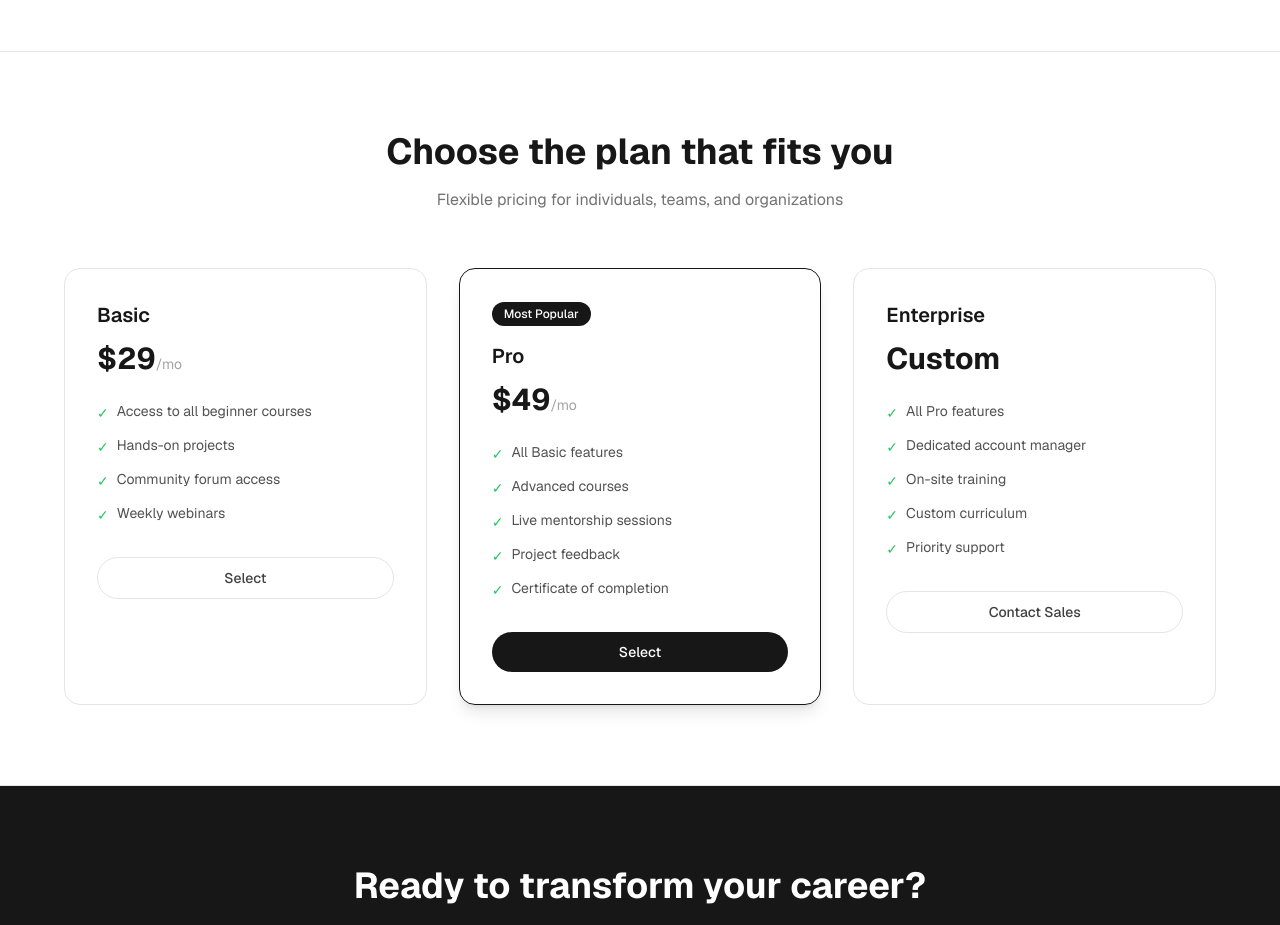
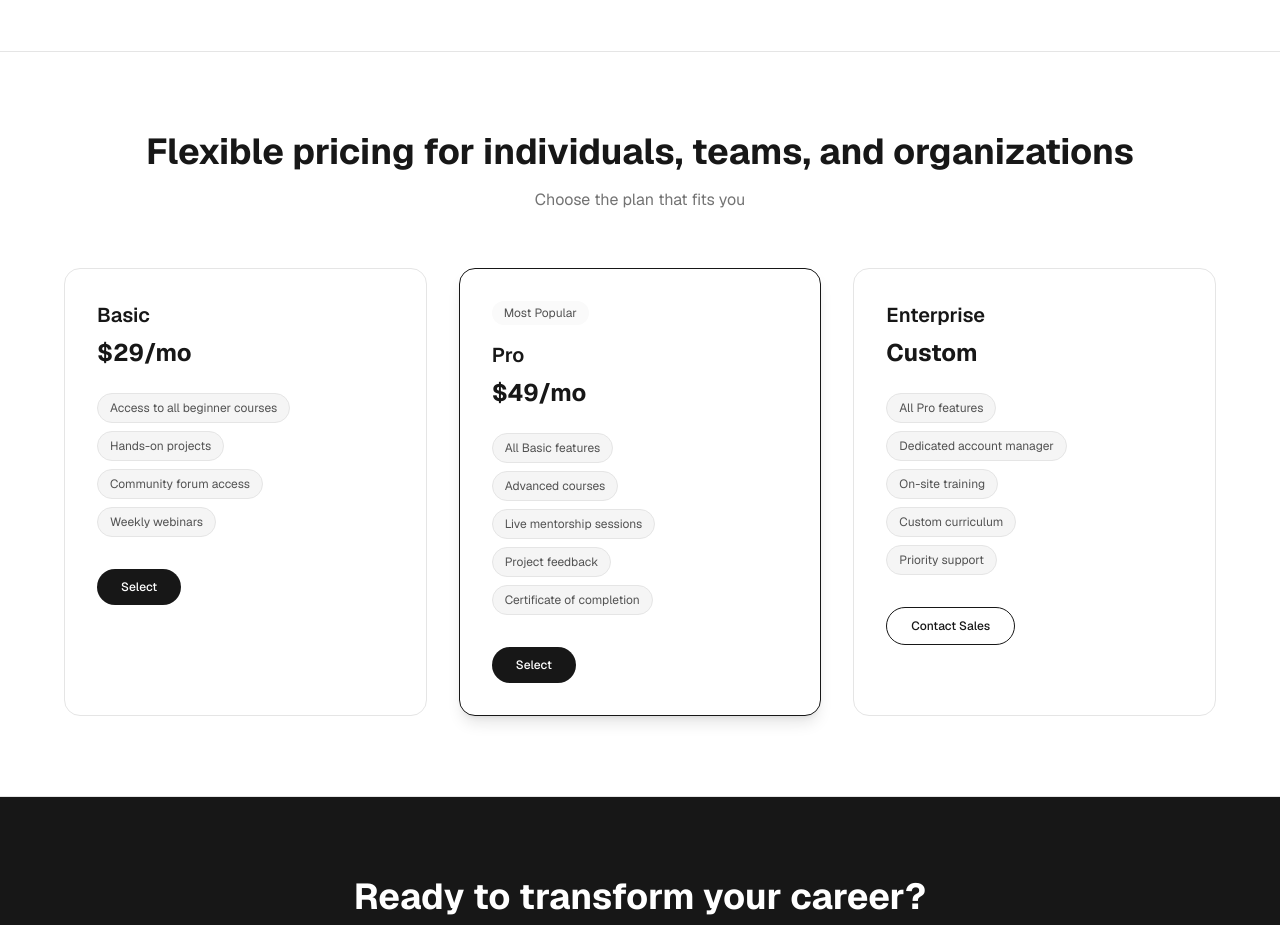
Before and after one commit to Embotic-Wayne/AutoWeb-Test, a Next.js app in the folder apps/project-flow/: page / in a window 1280 px wide. Shown: the part 2100-3025 px from the top of the page. Built offline with nearby package versions, Linux system fonts and the light colour scheme.

Commit message:
Agent update: intel-362a66a28ef9 (pricing)

```diff
--- a/apps/project-flow/src/components/ai-generated/Pricing.tsx
+++ b/apps/project-flow/src/components/ai-generated/Pricing.tsx
@@ -1,102 +1,104 @@
 export default function Pricing() {
-  const plans = [
-    {
-      name: "Basic",
-      price: "$29",
-      period: "/mo",
-      popular: false,
-      features: [
-        "Access to all beginner courses",
-        "Hands-on projects",
-        "Community forum access",
-        "Weekly webinars",
-      ],
-      cta: "Select",
-    },
-    {
-      name: "Pro",
-      price: "$49",
-      period: "/mo",
-      popular: true,
-      features: [
-        "All Basic features",
-        "Advanced courses",
-        "Live mentorship sessions",
-        "Project feedback",
-        "Certificate of completion",
-      ],
-      cta: "Select",
-    },
-    {
-      name: "Enterprise",
-      price: "Custom",
-      period: "",
-      popular: false,
-      features: [
-        "All Pro features",
-        "Dedicated account manager",
-        "On-site training",
-        "Custom curriculum",
-        "Priority support",
-      ],
-      cta: "Contact Sales",
-    },
-  ];
-
   return (
     <section id="pricing" className="border-b border-neutral-200 bg-white px-6 py-20">
       <div className="mx-auto max-w-6xl text-center">
-        <h2 className="text-3xl font-bold text-neutral-900 md:text-4xl">
-          Choose the plan that fits you
-        </h2>
-        <p className="mx-auto mt-4 max-w-xl text-neutral-500">
-          Flexible pricing for individuals, teams, and organizations
-        </p>
-
+        <h2 className="text-3xl font-bold text-neutral-900 md:text-4xl">Flexible pricing for individuals, teams, and organizations</h2>
+        <p className="mx-auto mt-4 max-w-xl text-neutral-500">Choose the plan that fits you</p>
         <div className="mt-14 grid gap-8 sm:grid-cols-3">
-          {plans.map((p) => (
-            <div
-              key={p.name}
-              className={`rounded-2xl border p-8 text-left ${
-                p.popular
-                  ? "border-neutral-900 shadow-lg"
-                  : "border-neutral-200"
-              }`}
-            >
-              {p.popular && (
-                <span className="mb-4 inline-block rounded-full bg-neutral-900 px-3 py-1 text-xs font-medium text-white">
-                  Most Popular
+          <div className="rounded-2xl border border-neutral-200 bg-white p-8 text-left">
+            <h3 className="text-xl font-semibold text-neutral-900">Basic</h3>
+            <p className="mt-2 text-2xl font-bold text-neutral-900">$29/mo</p>
+            <ul className="mt-6 list-none space-y-2 text-left">
+              <li className="flex items-center gap-2">
+                <span className="rounded-full border border-neutral-200 bg-neutral-100 px-3 py-1.5 text-xs text-neutral-600">
+                  Access to all beginner courses
                 </span>
-              )}
-              <h3 className="text-xl font-semibold text-neutral-900">
-                {p.name}
-              </h3>
-              <div className="mt-3 text-3xl font-bold text-neutral-900">
-                {p.price}
-                <span className="text-sm font-normal text-neutral-400">
-                  {p.period}
+              </li>
+              <li className="flex items-center gap-2">
+                <span className="rounded-full border border-neutral-200 bg-neutral-100 px-3 py-1.5 text-xs text-neutral-600">
+                  Hands-on projects
                 </span>
-              </div>
-              <ul className="mt-6 space-y-3 text-sm text-neutral-600">
-                {p.features.map((f) => (
-                  <li key={f} className="flex items-start gap-2">
-                    <span className="mt-0.5 text-green-500">&#10003;</span>
-                    {f}
-                  </li>
-                ))}
-              </ul>
-              <a
-                href="/signup"
-                className={`mt-8 block w-full rounded-full py-2.5 text-center text-sm font-medium transition-colors ${
-                  p.popular
-                    ? "bg-neutral-900 text-white hover:bg-neutral-800"
-                    : "border border-neutral-200 bg-white text-neutral-700 hover:bg-neutral-50"
-                }`}
-              >
-                {p.cta}
-              </a>
+              </li>
+              <li className="flex items-center gap-2">
+                <span className="rounded-full border border-neutral-200 bg-neutral-100 px-3 py-1.5 text-xs text-neutral-600">
+                  Community forum access
+                </span>
+              </li>
+              <li className="flex items-center gap-2">
+                <span className="rounded-full border border-neutral-200 bg-neutral-100 px-3 py-1.5 text-xs text-neutral-600">
+                  Weekly webinars
+                </span>
+              </li>
+            </ul>
+            <button className="mt-8 rounded-full bg-neutral-900 px-6 py-2.5 text-xs font-medium text-white hover:bg-neutral-800 transition-colors">Select</button>
+          </div>
+          <div className="rounded-2xl border border-neutral-900 shadow-lg bg-white p-8 text-left">
+            <div className="flex items-center gap-2 mb-4">
+              <span className="rounded-full px-3 py-1 text-xs bg-neutral-50 text-neutral-600">Most Popular</span>
             </div>
-          ))}
+            <h3 className="text-xl font-semibold text-neutral-900">Pro</h3>
+            <p className="mt-2 text-2xl font-bold text-neutral-900">$49/mo</p>
+            <ul className="mt-6 list-none space-y-2 text-left">
+              <li className="flex items-center gap-2">
+                <span className="rounded-full border border-neutral-200 bg-neutral-100 px-3 py-1.5 text-xs text-neutral-600">
+                  All Basic features
+                </span>
+              </li>
+              <li className="flex items-center gap-2">
+                <span className="rounded-full border border-neutral-200 bg-neutral-100 px-3 py-1.5 text-xs text-neutral-600">
+                  Advanced courses
+                </span>
+              </li>
+              <li className="flex items-center gap-2">
+                <span className="rounded-full border border-neutral-200 bg-neutral-100 px-3 py-1.5 text-xs text-neutral-600">
+                  Live mentorship sessions
+                </span>
+              </li>
+              <li className="flex items-center gap-2">
+                <span className="rounded-full border border-neutral-200 bg-neutral-100 px-3 py-1.5 text-xs text-neutral-600">
+                  Project feedback
+                </span>
+              </li>
+              <li className="flex items-center gap-2">
+                <span className="rounded-full border border-neutral-200 bg-neutral-100 px-3 py-1.5 text-xs text-neutral-600">
+                  Certificate of completion
+                </span>
+              </li>
+            </ul>
+            <button className="mt-8 rounded-full bg-neutral-900 px-6 py-2.5 text-xs font-medium text-white hover:bg-neutral-800 transition-colors">Select</button>
+          </div>
+          <div className="rounded-2xl border border-neutral-200 bg-white p-8 text-left">
+            <h3 className="text-xl font-semibold text-neutral-900">Enterprise</h3>
+            <p className="mt-2 text-2xl font-bold text-neutral-900">Custom</p>
+            <ul className="mt-6 list-none space-y-2 text-left">
+              <li className="flex items-center gap-2">
+                <span className="rounded-full border border-neutral-200 bg-neutral-100 px-3 py-1.5 text-xs text-neutral-600">
+                  All Pro features
+                </span>
+              </li>
+              <li className="flex items-center gap-2">
+                <span className="rounded-full border border-neutral-200 bg-neutral-100 px-3 py-1.5 text-xs text-neutral-600">
+                  Dedicated account manager
+                </span>
+              </li>
+              <li className="flex items-center gap-2">
+                <span className="rounded-full border border-neutral-200 bg-neutral-100 px-3 py-1.5 text-xs text-neutral-600">
+                  On-site training
+                </span>
+              </li>
+              <li className="flex items-center gap-2">
+                <span className="rounded-full border border-neutral-200 bg-neutral-100 px-3 py-1.5 text-xs text-neutral-600">
+                  Custom curriculum
+                </span>
+              </li>
+              <li className="flex items-center gap-2">
+                <span className="rounded-full border border-neutral-200 bg-neutral-100 px-3 py-1.5 text-xs text-neutral-600">
+                  Priority support
+                </span>
+              </li>
+            </ul>
+            <button className="mt-8 rounded-full border border-neutral-900 px-6 py-2.5 text-xs font-medium text-neutral-900 hover:bg-neutral-50 transition-colors">Contact Sales</button>
+          </div>
         </div>
       </div>
     </section>
```
